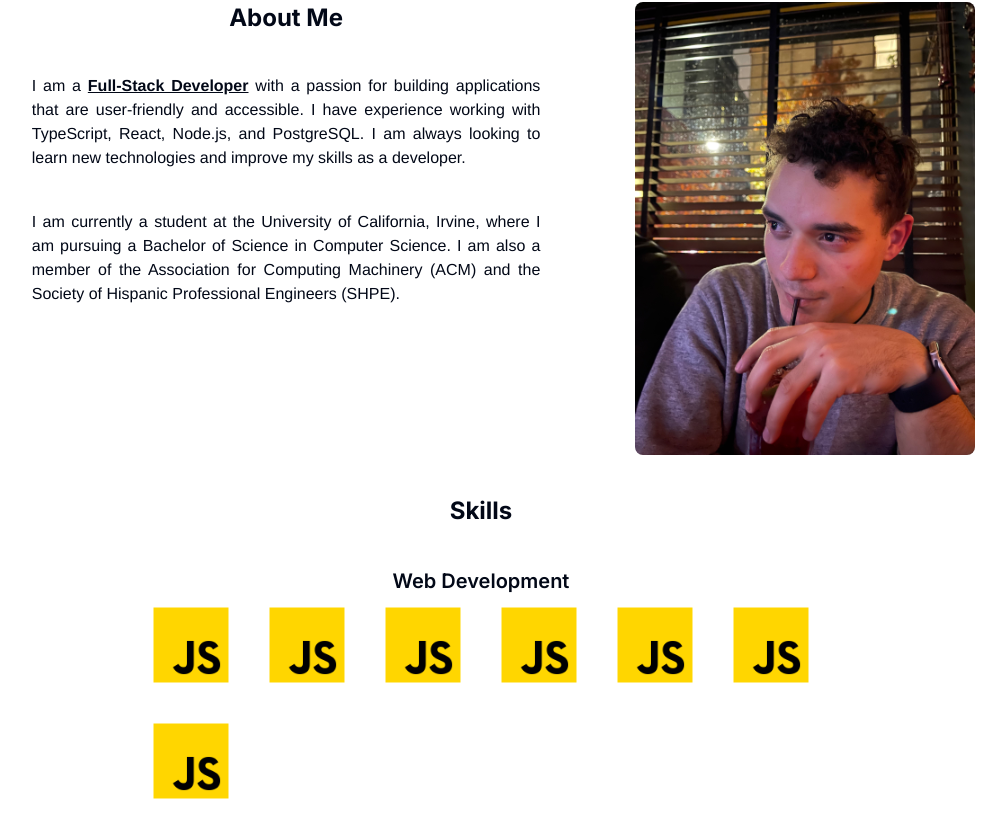
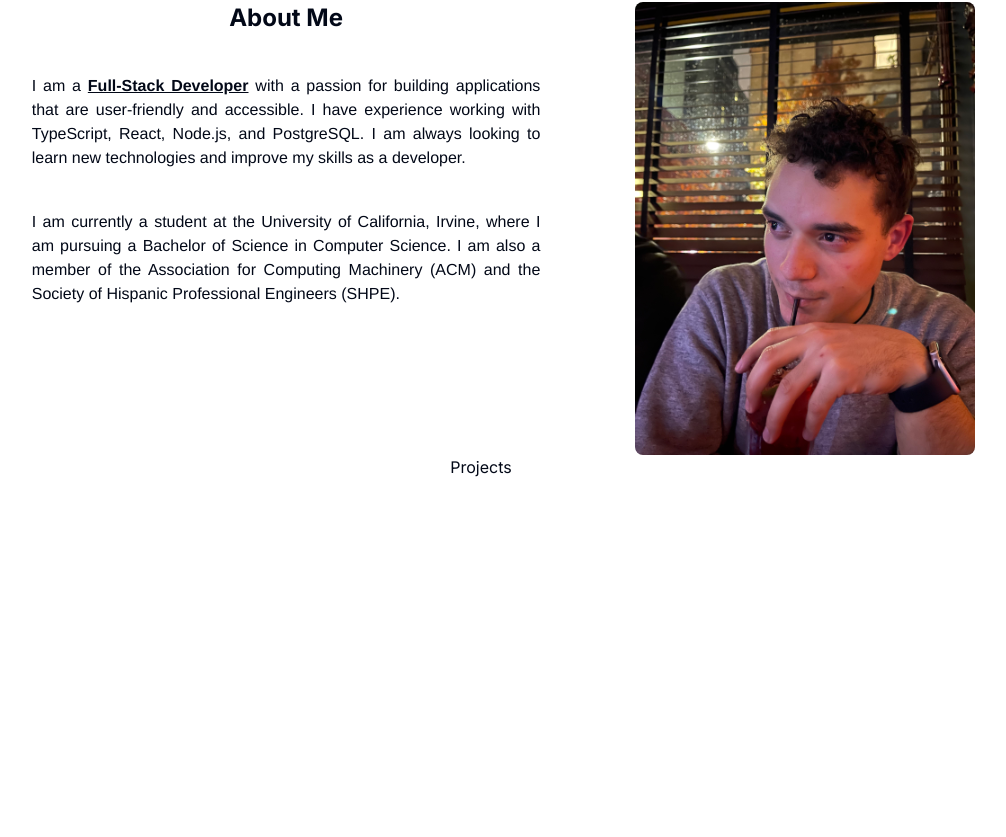
Before and after one commit to hexbacon/chrismena.dev-portfolio, a Next.js app: page / in a window 1280 px wide. Shown: the part 804-1641 px from the top of the page, without its empty margins (159-1165 px from the left). After the commit the page ends 1379 px from the top, so only its background shows below. Built offline with nearby package versions, Linux system fonts and the light colour scheme.

Commit message:
Started project section

```diff
--- a/app/page.tsx
+++ b/app/page.tsx
@@ -1,13 +1,14 @@
 import { Hero } from "@/components/hero";
 import { About } from "@/components/about";
 import { Skills } from "@/components/skills";
+import { Projects } from "@/components/projects";
 
 export default function Home() {
   return (
     <main className="flex min-h-screen flex-col items-center justify-between p-24">
       <Hero />
       <About />
-      <Skills />
+      <Projects />
     </main>
   );
 }
--- /dev/null
+++ b/components/projects.tsx
@@ -0,0 +1,6 @@
+
+export function Projects() {
+    return(
+        <h1>Projects</h1>
+    )
+}
--- a/components/skills.tsx
+++ b/components/skills.tsx
@@ -1,21 +1,57 @@
 import { WebDev } from "@/section/web-dev";
+import { ToolTip } from "./tooltip";
 import Image from "next/image";
 export function Skills() {
     return (
         <div className="pt-10 w-full flex flex-col items-center justify-center">
             <h2 className="lg:text-2xl font-bold">Skills</h2>
-            <section className="">
-                <h3 className="pt-10 text-center text-xl font-semibold">Web Development</h3>
-                <div className="grid grid-cols-6 gap-4">
+            <section className="flex">
+                <article>
+                <h3 className="pt-10 text-center text-xl font-semibold">
+                    Web Development
+                </h3>
+                    <div className="grid grid-cols-4 gap-4 border">
                         {
                             // Loop through WebDev and get icons
                             WebDev.map((icon, idx) => {
-                            return(
-                                <Image key={idx} src={icon.logo} width={100} height={100} alt="" />
-                            )
+                                return (
+                                    //<ToolTip text={icon.name} href={icon.href} icon={icon.icon} key={idx} />
+                                    <Image
+                                        className="px-5"
+                                        key={idx}
+                                        src={icon.icon}
+                                        width={100}
+                                        height={100}
+                                        alt=""
+                                    />
+                                );
                             })
                         }
                     </div>
+                </article>
+                <article>
+                <h3 className="pt-10 text-center text-xl font-semibold">
+                    Web Development
+                </h3>
+                    <div className="grid grid-cols-4 gap-4 border">
+                        {
+                            // Loop through WebDev and get icons
+                            WebDev.map((icon, idx) => {
+                                return (
+                                    //<ToolTip text={icon.name} href={icon.href} icon={icon.icon} key={idx} />
+                                    <Image
+                                        className="px-5"
+                                        key={idx}
+                                        src={icon.icon}
+                                        width={100}
+                                        height={100}
+                                        alt=""
+                                    />
+                                );
+                            })
+                        }
+                    </div>
+                </article>
             </section>
         </div>
     );
--- a/components/tooltip.tsx
+++ b/components/tooltip.tsx
@@ -16,7 +16,7 @@ interface TooltipProps {
     href: string;
     icon: React.ForwardRefExoticComponent<
         IconProps & React.RefAttributes<SVGSVGElement>
-    >;
+    > ;
 }
 
 export function ToolTip({ text, href, icon }: TooltipProps) {
--- a/section/web-dev.tsx
+++ b/section/web-dev.tsx
@@ -1,30 +1,27 @@
 import JS from "@/public/assets/icons/javascript.png";
+import NT from "@/public/assets/icons/nest-js.png";
+import ND from "@/public/assets/icons/nodejs.png";
+import TP from "@/public/assets/icons/typescript.png";
+
 export const WebDev = [
     {
         name: "JavaScript",
-        logo: JS
+        icon: JS,
+        href: ""
     },
     {
-        name: "JavaScript",
-        logo: JS
+        name: "NextJS",
+        icon: NT,
+        href: ""
     },
     {
-        name: "JavaScript",
-        logo: JS
+        name: "NodeJS",
+        icon: ND,
+        href: ""
     },
     {
-        name: "JavaScript",
-        logo: JS
-    },
-    {
-        name: "JavaScript",
-        logo: JS
-    },{
-        name: "JavaScript",
-        logo: JS
-    }
-    ,{
-        name: "JavaScript",
-        logo: JS
+        name: "TypeScript",
+        icon: TP,
+        href: ""
     }
 ]
```
Lines whose indentation alone changed are shown as unchanged.
